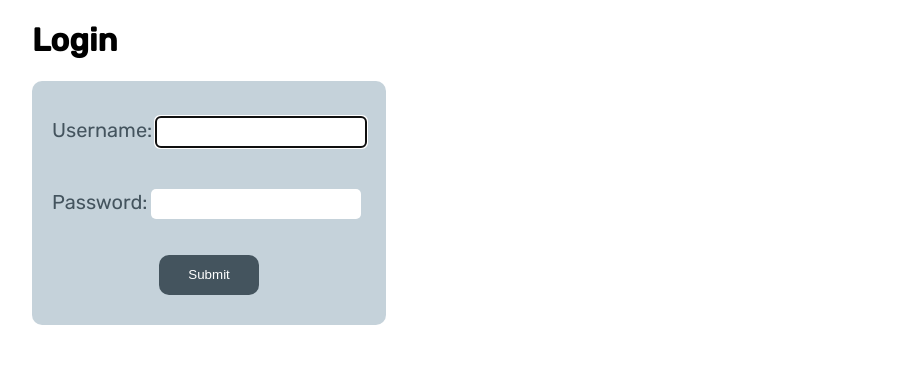
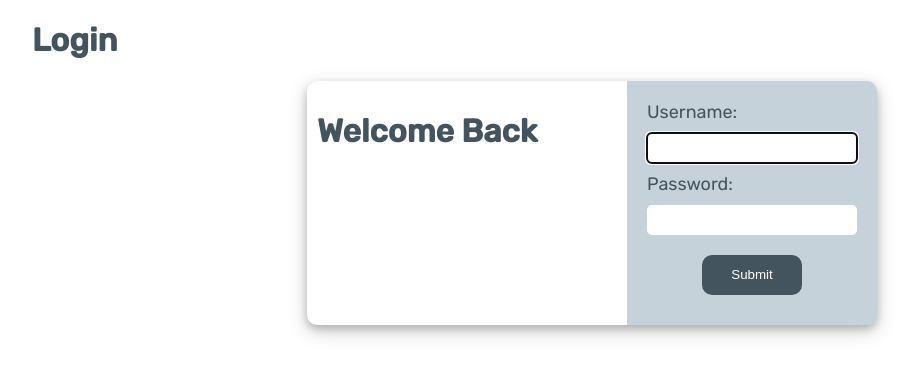
Before and after one commit to jihyekwak/project-4-travel, a Django app: page /login/ in a window 1280 px wide. Shown: the part 55-431 px from the top of the page, without its empty margins (48-963 px from the left). Run offline with Django 4.2, Linux system fonts and the light colour scheme.

Commit message:
add basic style to login, signup

```diff
--- a/main_app/static/styles/styles.css
+++ b/main_app/static/styles/styles.css
@@ -568,6 +568,10 @@ Create Form
     width: 200px;
 }
 
+.login label {
+    font-size: 18px;
+}
+
 .profile-update span {
     /* display: none; */
 }
@@ -578,3 +582,28 @@ label   {
     /* clear: left; */
     /* width: 150px; */
 }
+
+.login-form-div {
+    display: flex;
+    flex-direction: row;
+    justify-content: center;
+    border-radius: 10px;
+    box-shadow: 0 4px 8px 0 rgba(0, 0, 0, 0.2), 0 6px 20px 0 rgba(0, 0, 0, 0.19);
+    width: fit-content;
+    margin: auto auto;
+}
+
+.login-msg {
+    /* background-color: #CFF2F650; */
+    padding: 10px;
+    border-radius: 10px 0 0 10px;
+    color: #44545E;
+    width: 300px;
+}
+
+.login {
+    border-radius: 0 10px 10px 0;
+    /* background-color: #CFF2F650; */
+
+
+}
--- a/main_app/templates/login.html
+++ b/main_app/templates/login.html
@@ -2,12 +2,16 @@
 
 {% block content %}
 
-    <h1>Login</h1>
-    <form class="login create-form" action="" method="post">
-        {% csrf_token %}
-        {{form.as_p}}
-
-        <input type="submit" value="Submit">
-    </form>
+        <h1 class="create-page-h1">Login</h1>
+        <div class="login-form-div">
+            <div class="login-msg">
+                <h1>Welcome Back</h1>
+            </div>
+            <form class="login create-form" action="" method="post">
+                {% csrf_token %}
+                {{form.as_table}}
+                <input type="submit" value="Submit">
+            </form>
+        </div>
 
 {% endblock %}
```
Also changed, not shown: main_app/templates/signup.html (+10 -6 lines).
